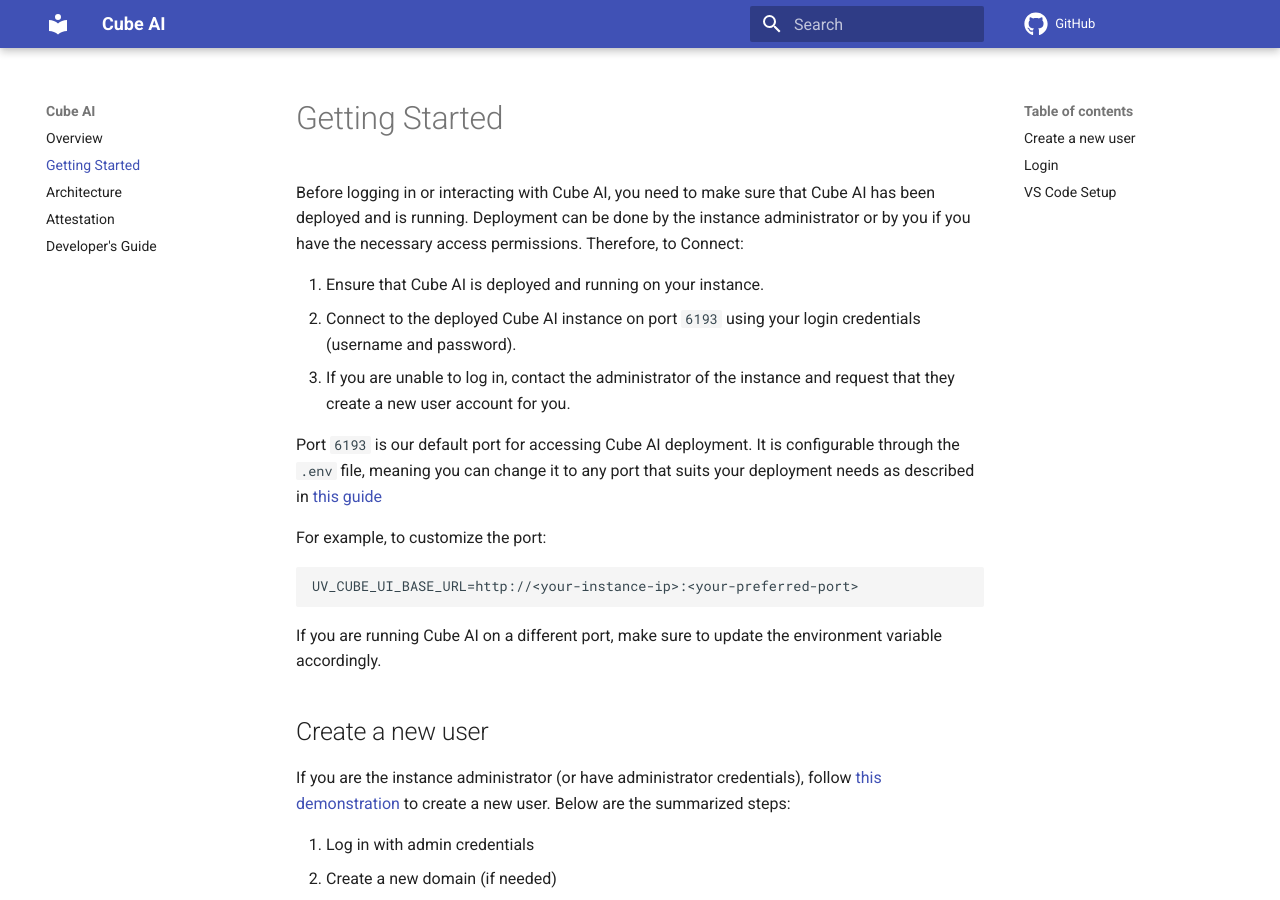
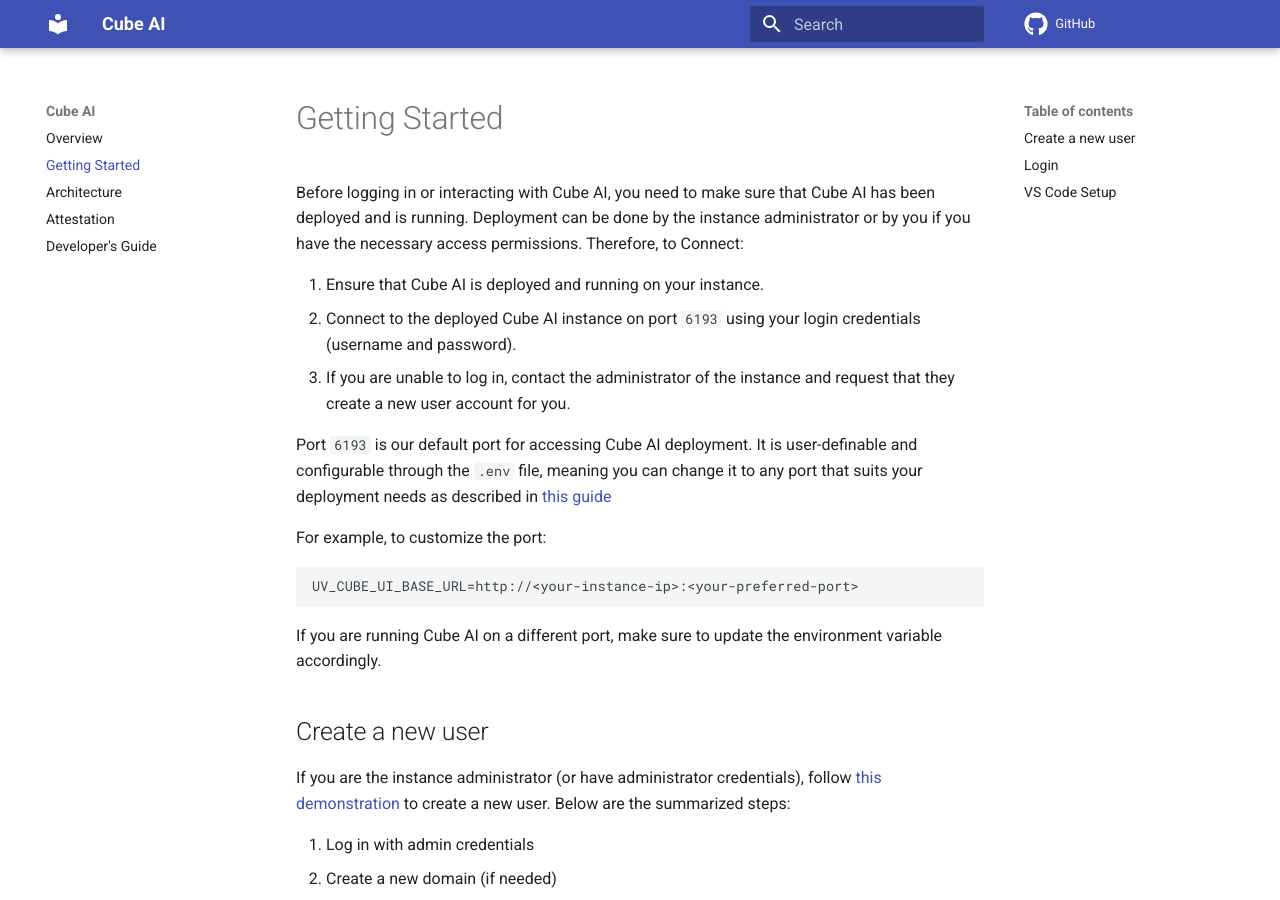
Before and after one commit to ultravioletrs/cube-docs, an MkDocs documentation site: the page built from docs/getting-started.md, in a window 1280 px wide and 900 px high. Built offline with MkDocs 1.6.1 and Material for MkDocs 9.7.7, drawn with Linux system fonts in a browser that asks for light colours; comment, search, counter and statistics services are not loaded.

Commit message:
Clarify default Cube AI port
Signed-off-by: JeffMboya <jangina.mboya@gmail.com>

```diff
--- a/docs/getting-started.md
+++ b/docs/getting-started.md
@@ -6,7 +6,7 @@
 2. Connect to the deployed Cube AI instance on port `6193` using your login credentials (username and password).
 3. If you are unable to log in, contact the administrator of the instance and request that they create a new user account for you.
 
-Port `6193` is our default port for accessing Cube AI deployment. It is configurable through the `.env` file, meaning you can change it to any port that suits your deployment needs as described in [this guide](https://github.com/ultravioletrs/cube/blob/main/hal/ubuntu/README.md)
+Port `6193` is our default port for accessing Cube AI deployment. It is user-definable and configurable through the `.env` file, meaning you can change it to any port that suits your deployment needs as described in [this guide](https://github.com/ultravioletrs/cube/blob/main/hal/ubuntu/README.md)
 
 For example, to customize the port:
 
```
